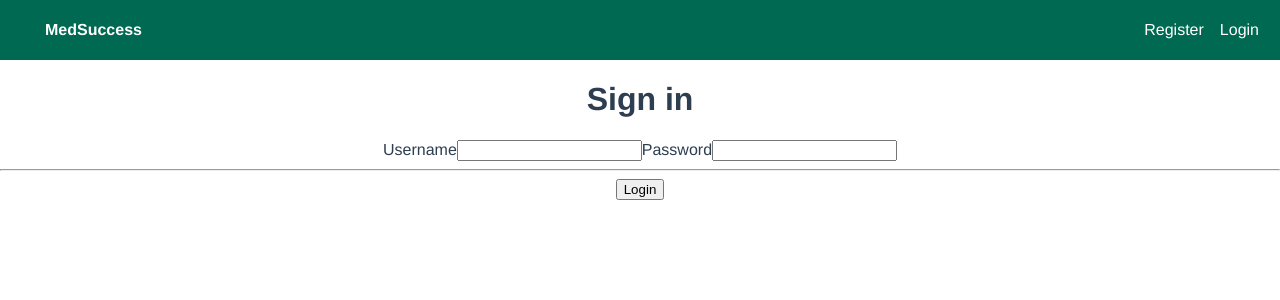
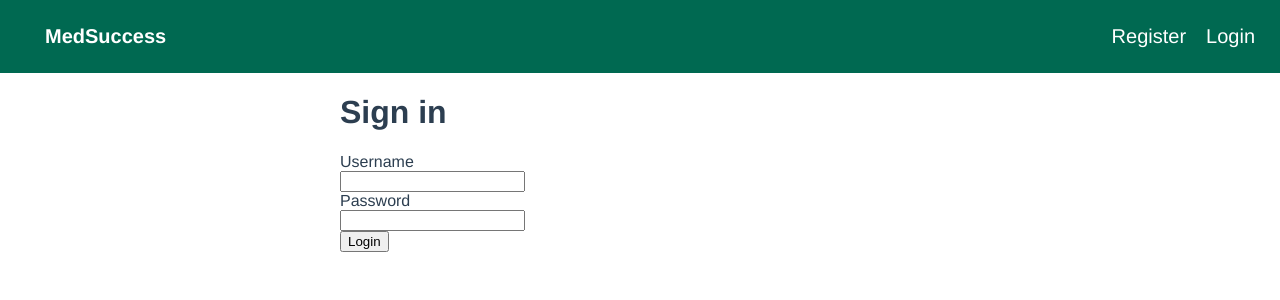
Before and after one commit to vkaidalov/medsuccess, a Vue app in the folder frontend/: page /#/login in a window 1280 px wide. Shown: the top 300 px of the page. Built offline with nearby package versions, Linux system fonts and the light colour scheme.

Commit message:
added RecipeList view

```diff
--- a/frontend/package.json
+++ b/frontend/package.json
@@ -9,6 +9,7 @@
   },
   "dependencies": {
     "axios": "^0.18.0",
+    "dateformat": "^3.0.3",
     "node-sass": "^4.11.0",
     "sass-loader": "^7.1.0",
     "vue": "^2.5.21",
--- a/frontend/src/App.vue
+++ b/frontend/src/App.vue
@@ -1,7 +1,9 @@
 <template>
   <div id="app">
     <navigation/>
-    <router-view/>
+    <div class="content">
+      <router-view/>
+    </div>
   </div>
 </template>
 
@@ -25,7 +27,11 @@ body {
   font-family: "Avenir", Helvetica, Arial, sans-serif;
   -webkit-font-smoothing: antialiased;
   -moz-osx-font-smoothing: grayscale;
-  text-align: center;
   color: #2c3e50;
 }
+
+.content {
+  width: 600px;
+  margin: 0 auto;
+}
 </style>
--- a/frontend/src/components/Navigation.vue
+++ b/frontend/src/components/Navigation.vue
@@ -8,6 +8,9 @@
       </li>
     </ul>
     <ul>
+      <li v-if="isLoggedIn">
+        <router-link to="/recipes">Recipes</router-link>
+      </li>
       <li v-if="!isLoggedIn">
         <router-link to="/register">Register</router-link>
       </li>
@@ -47,6 +50,7 @@
   }
 
   .navigation {
+    font-size: 20px;
     display: flex;
     color: white;
     align-items: center;
--- /dev/null
+++ b/frontend/src/components/RecipeDetail.vue
@@ -0,0 +1,40 @@
+<template>
+  <div>
+    <p>ID: {{ id }}</p>
+    <p>Date created: {{ created }}</p>
+    <p>Medicine: {{ medicine }}</p>
+    <p>Reason: {{ reason }}</p>
+    <p>Is accepted: {{ is_accepted }}</p>
+    <p>Doctor ID: {{ doctor }}</p>
+    <p>Patient ID: {{ patient }}</p>
+  </div>
+</template>
+
+<script>
+  import dateFormat from "dateformat";
+
+  export default {
+    name: "RecipeDetail",
+    props: {
+      id: Number,
+      date_created: String,
+      medicine: String,
+      reason: String,
+      is_accepted: Boolean,
+      doctor: Number,
+      patient: Number
+    },
+    computed: {
+      created: function() {
+        return dateFormat(
+          new Date(this.date_created),
+          "dd.mm.yyyy HH:MM:ss"
+        )
+      }
+    }
+  }
+</script>
+
+<style scoped>
+
+</style>
--- a/frontend/src/router.js
+++ b/frontend/src/router.js
@@ -3,10 +3,12 @@ import Router from "vue-router";
 import Home from "./views/Home.vue";
 import Login from "./views/Login";
 import Register from "./views/Register";
+import RecipeList from "./views/RecipeList";
+import store from "./store.js";
 
 Vue.use(Router);
 
-export default new Router({
+let router = new Router({
   routes: [
     {
       path: "/",
@@ -22,6 +24,28 @@ export default new Router({
       path: "/register",
       name: "register",
       component: Register
+    },
+    {
+      path: '/recipes',
+      name: 'recipes',
+      component: RecipeList,
+      meta: {
+        requiresAuth: true
+      }
     }
   ]
 });
+
+router.beforeEach((to, from, next) => {
+  if(to.matched.some(record => record.meta.requiresAuth)) {
+    if (store.getters.isLoggedIn) {
+      next();
+      return
+    }
+    next('/login');
+  } else {
+    next();
+  }
+});
+
+export default router;
--- a/frontend/src/store.js
+++ b/frontend/src/store.js
@@ -37,7 +37,7 @@ export default new Vuex.Store({
             const id = resp.data.id;
             localStorage.setItem("token", token);
             localStorage.setItem("id", id);
-            axios.defaults.headers.common['Authorization'] = token;
+            axios.defaults.headers.common['Authorization'] = "Token " + token;
             commit('auth_success', token, id);
             resolve(resp);
           })
@@ -58,7 +58,7 @@ export default new Vuex.Store({
             const id = resp.data.id;
             localStorage.setItem("token", token);
             localStorage.setItem("id", id);
-            axios.defaults.headers.common['Authorization'] = token;
+            axios.defaults.headers.common['Authorization'] = "Token " + token;
             commit('auth_success', token, id);
             resolve(resp);
           })
--- a/frontend/src/views/Home.vue
+++ b/frontend/src/views/Home.vue
@@ -1,19 +1,21 @@
 <template>
   <div class="home">
     <img alt="Vue logo" src="../assets/logo.png">
-    <HelloWorld msg="Welcome to Your Vue.js App"/>
+    <h1>Welcome to MedSuccess Web Application.</h1>
   </div>
 </template>
 
 <script>
 // @ is an alias to /src
 // but I use ".." because of highlight
-import HelloWorld from "../components/HelloWorld.vue";
 
 export default {
   name: "home",
-  components: {
-    HelloWorld
-  }
 };
 </script>
+
+<style>
+.home {
+  text-align: center;
+}
+</style>
--- a/frontend/src/views/Login.vue
+++ b/frontend/src/views/Login.vue
@@ -3,10 +3,13 @@
     <form class="login" @submit.prevent="login">
       <h1>Sign in</h1>
       <label>Username</label>
+      <br/>
       <input required v-model="username" type="text"/>
+      <br/>
       <label>Password</label>
+      <br/>
       <input required v-model="password" type="password"/>
-      <hr/>
+      <br/>
       <button type="submit">Login</button>
     </form>
   </div>
--- /dev/null
+++ b/frontend/src/views/RecipeList.vue
@@ -0,0 +1,49 @@
+<template>
+  <div class="recipe-list">
+    <recipe-detail
+            class="recipe-detail"
+            v-for="recipe in recipes"
+            :key="recipe.id"
+            :id="recipe.id"
+            :date_created="recipe.date_created"
+            :medicine="recipe.medicine"
+            :reason="recipe.reason"
+            :is_accepted="recipe.is_accepted"
+            :doctor="recipe.doctor"
+            :patient="recipe.patient"
+    ></recipe-detail>
+  </div>
+</template>
+
+<script>
+  import RecipeDetail from "../components/RecipeDetail.vue";
+  import axios from "axios";
+
+  export default {
+    name: "RecipeList",
+    components: {
+      RecipeDetail
+    },
+    data: function() {
+      return {
+        recipes: []
+      }
+    },
+    mounted: function() {
+      axios({url: 'http://localhost:8000/recipes/', data: {}, method: 'GET' })
+        .then(resp => {
+          this.recipes = resp.data;
+          // resolve(resp);
+        })
+    }
+  }
+</script>
+
+<style scoped>
+.recipe-detail {
+  padding: 10px;
+  margin: 10px;
+  border: 2px solid #1b6d85;
+  border-radius: 5px;
+}
+</style>
--- a/frontend/src/views/Register.vue
+++ b/frontend/src/views/Register.vue
@@ -1,6 +1,6 @@
 <template>
   <div>
-    <h4>Register</h4>
+    <h1>Register</h1>
     <form @submit.prevent="register">
       <label for="username">Username</label>
       <div>
```
